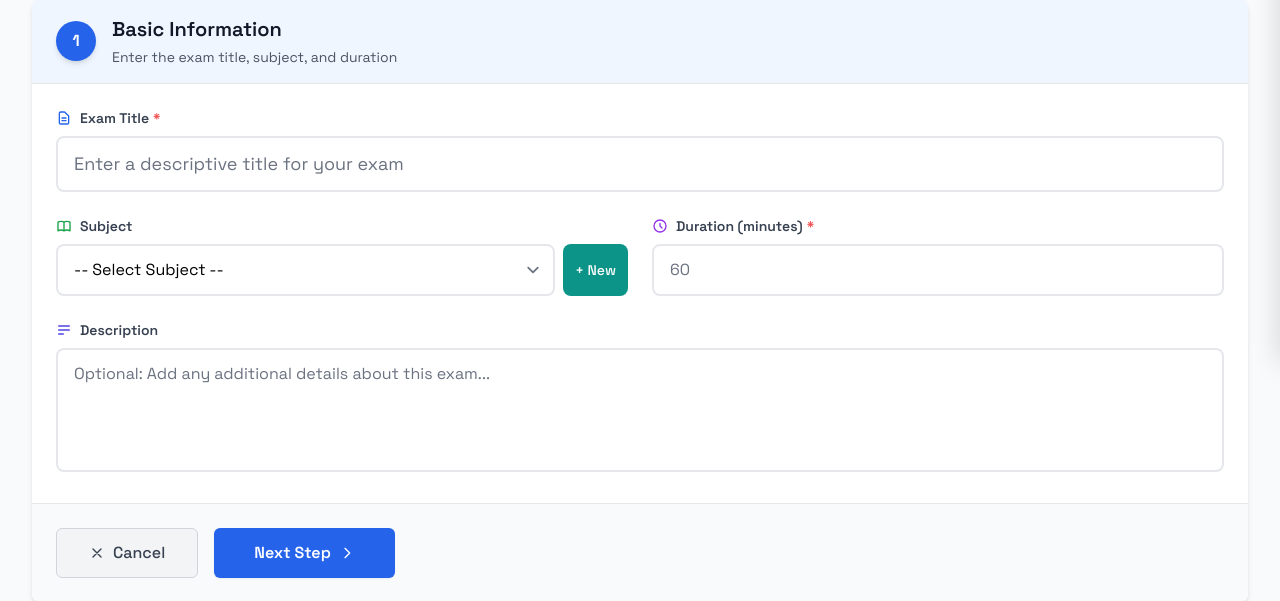
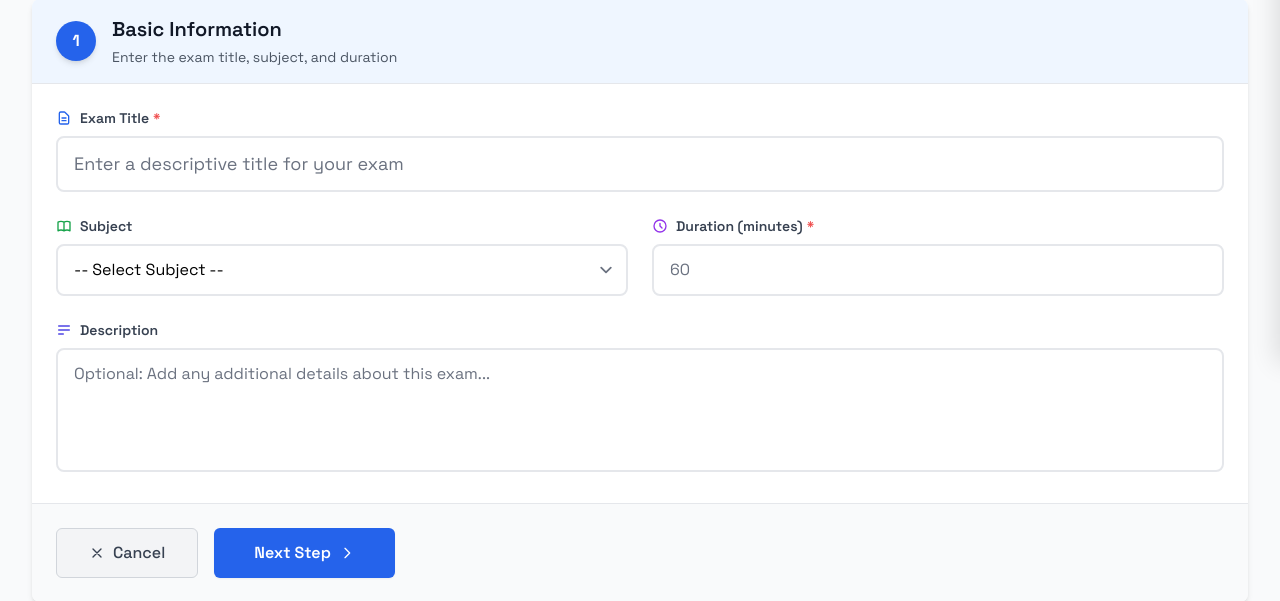
Before and after one commit to xf00889/seamless-exam, a Django app: template templates/exams/exam_form.html in a window 1280 px wide. Shown: the part 437-1038 px from the top of the page. Run offline with Django 5.2, Linux system fonts and the light colour scheme; tables that the repository leaves empty hold one stand-in row (values such as "Sample post"); the template is opened without the code that fills it: values that come from a table or form of the project are taken from there, most other values are stand-ins (such as "Sample title", 1, 10 or a date in 2020); some libraries are stand-ins or nearby versions.

Commit message:
form mods

```diff
--- a/templates/exams/exam_form.html
+++ b/templates/exams/exam_form.html
@@ -149,17 +149,16 @@
                             Subject
                         </span>
                     </label>
-                    <div class="flex gap-2">
+                    <div>
                         <select
                             name="subject"
                             id="subject"
-                            class="flex-1 px-4 py-3 border-2 border-gray-200 rounded-lg focus:outline-none focus:ring-2 focus:ring-green-500 focus:border-transparent transition-all duration-200"
+                            class="w-full px-4 py-3 border-2 border-gray-200 rounded-lg focus:outline-none focus:ring-2 focus:ring-green-500 focus:border-transparent transition-all duration-200"
                         >
                             {% for value, label in form.subject.field.widget.choices %}
                             <option value="{{ value }}" {% if form.subject.value == value %}selected{% endif %}>{{ label }}</option>
                             {% endfor %}
                         </select>
-                        <button type="button" onclick="quickAddSubject()" class="px-3 py-2 bg-teal-600 hover:bg-teal-700 text-white rounded-lg text-sm font-medium transition-colors whitespace-nowrap" title="Add new subject">+ New</button>
                     </div>
                 </div>
 
```
